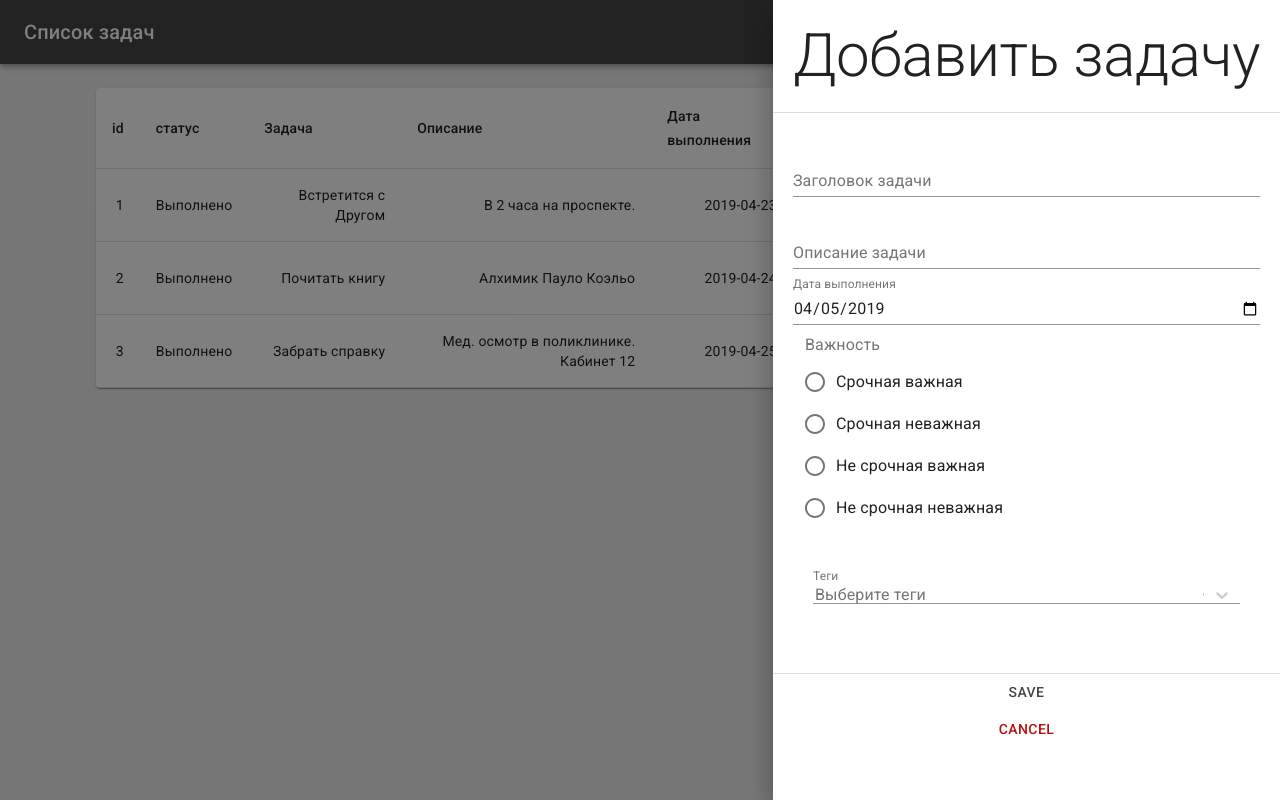
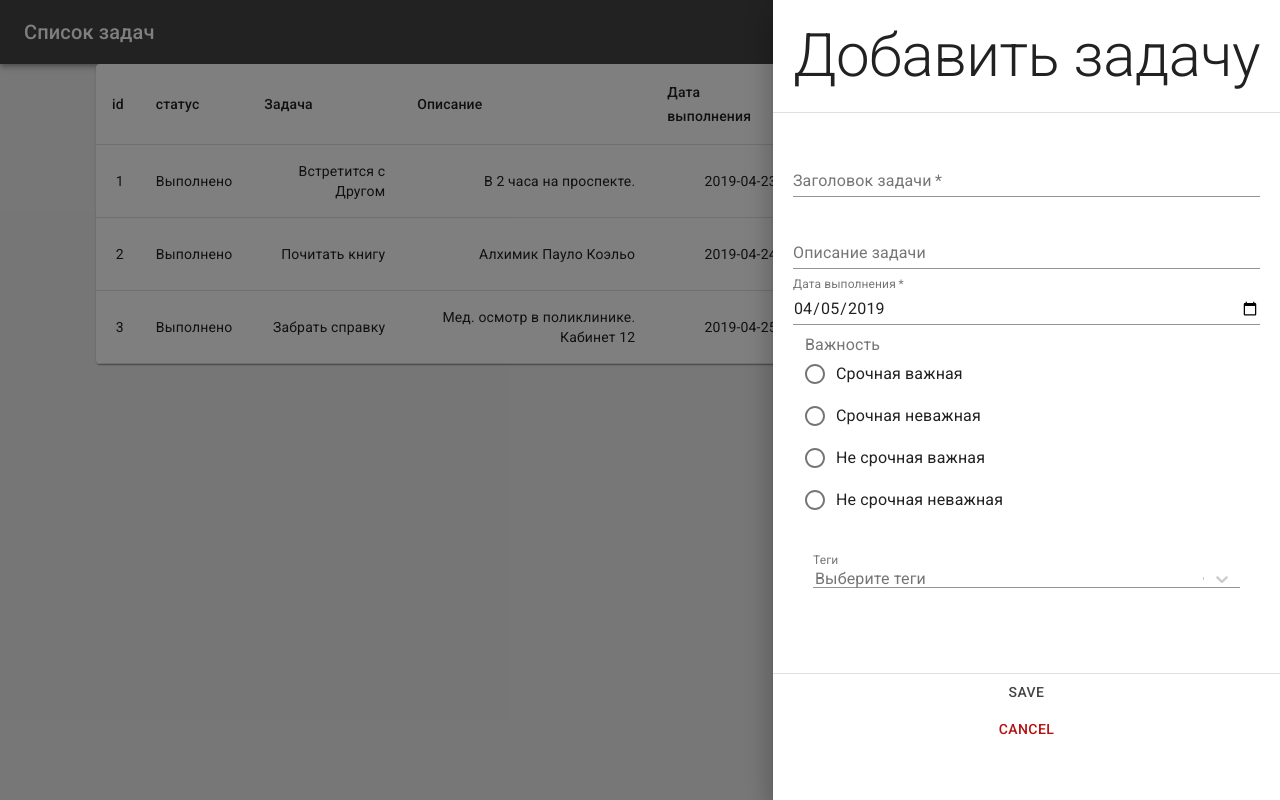
Before and after one commit to usuisora/TodosList, a React (Create React App) app: page / in a window 1280 px wide. Built offline with nearby package versions, Linux system fonts and the light colour scheme.

Commit message:
form setup 4

```diff
--- a/src/App.js
+++ b/src/App.js
@@ -12,6 +12,9 @@ const theme = createMuiTheme({
     },
     secondary: {
       main: '#b71010',
+    },
+    spacing:{
+      unit: '3px'
     }
   },
 }
--- a/src/Provider.js
+++ b/src/Provider.js
@@ -24,6 +24,20 @@ import React,{createContext,useState} from 'react'
         setTodos(newTodos)
     }
 
+
+
+    const addTodo = (arr) =>{
+
+        const newId = todos[todos.length-1].id+1
+        var newtodo = {id:newId,isCompleted: false}
+        console.log(Object.entries(arr))
+        Object.entries(arr).forEach(row=>{
+            newtodo[row[0]] = row[1]
+        })
+        const newTodos = [...todos,newtodo]
+        setTodos(newTodos)
+
+    }
     // const editTodo = (id) =>{
     //     var editTodo = todos.find(todo=>(todo.id===id))
     //     var openSide = true
@@ -32,7 +46,7 @@ import React,{createContext,useState} from 'react'
     // }
 
     return(
-        <MyContext.Provider value = {{todos,deleteTodo,importance}}>
+        <MyContext.Provider value = {{todos,deleteTodo,importance,addTodo}}>
             {props.children}
         </MyContext.Provider>
     )
--- a/src/components/Main/RowData.js
+++ b/src/components/Main/RowData.js
@@ -11,8 +11,8 @@ function RowData({todo,classes}) {
         {newtodo.map(column=>{
           if(column[0]==='isCompleted')
               return (
-                <Fragment>
-                   <TableCell  key = {column[0]} align="right">{column[1]===true? "Выполнено":"Не выполнено"}</TableCell>
+                <Fragment key = {column[0]}>
+                   <TableCell   align="right">{column[1]===true? "Выполнено":"Не выполнено"}</TableCell>
                 </Fragment>
               )
           return  <TableCell  key = {column[0]} align="right">{column[1]}</TableCell>
--- a/src/components/Main/TodosTable.js
+++ b/src/components/Main/TodosTable.js
@@ -7,7 +7,7 @@ import TodosBody from './TodosBody'
 const styles = theme => ({
     root: {
       width: '85%',
-      marginTop: theme.spacing.unit * 3,
+      // marginTop: theme.spacing.unit * 3,
       marginLeft: 'auto',
       marginRight: 'auto',
       overflowX: 'auto'
--- a/src/components/SideBar/SideBar.js
+++ b/src/components/SideBar/SideBar.js
@@ -1,5 +1,5 @@
 import React from 'react'
-import {Button,Typography, Drawer, Divider} from '@material-ui/core'
+import {Typography, Drawer, Divider} from '@material-ui/core'
 import SideForm from './SideForm'
 import { withStyles } from '@material-ui/core/styles';
 import {MyContext} from '../../Provider'
@@ -23,16 +23,10 @@ function SideBar({isSideOpen,setIsSideOpen,classes}) {
             </Typography>
            <Divider/>
            <MyContext.Consumer>
-             {({importance})=>(
-              <SideForm importance={importance}/>
+             {({importance,addTodo})=>(
+              <SideForm importance={importance} addTodo ={addTodo} setIsSideOpen={setIsSideOpen} />
              )}
            </MyContext.Consumer>
-
-           <Divider/>
-
-                <Button  color="primary" >Save</Button>
-                <Button  color="secondary">Cancel</Button>
-
     </Drawer>
   )
 }
--- a/src/components/SideBar/SideForm.js
+++ b/src/components/SideBar/SideForm.js
@@ -1,7 +1,7 @@
-import React,{useState} from 'react'
+import React,{useState, Fragment} from 'react'
 import TextField from '@material-ui/core/TextField';
 import { withStyles,createStyles} from '@material-ui/core/styles';
-import { Divider , FormControl, FormLabel, RadioGroup,FormControlLabel,Radio} from '@material-ui/core';
+import { Divider , FormControl, FormLabel, RadioGroup,FormControlLabel,Radio, Button} from '@material-ui/core';
 import TegsField from './TegsField'
 
 const styles = theme =>createStyles({
@@ -17,30 +17,33 @@ const styles = theme =>createStyles({
       margin: 12
     },
     group: {
-        margin: `${theme.spacing.unit}px 0`,
+        margin: 0
 
     }
 })
-function SideForm({classes,importance}) {
+function SideForm({classes,importance, addTodo,setIsSideOpen}) {
     const initDate = new Date().toISOString().substring(0,10)
+
+    const [tegs, setTegs] = useState('');
     const [newtodo, setNewtodo] = useState([
       {name:''},
       {description:''},
       {date:initDate},
       {importance:importance[0].name},
-      {tegs:''}
+      {tegs: tegs}
     ]);
-
     const handleChange=({target:{value,id}})=>{
        console.log(value,id)
        setNewtodo({...newtodo,[id]:value})
     }
   return (
+    <Fragment>
     <form  className = {classes.root}>
           <TextField
             id="name"
             label="Заголовок задачи"
             margin="normal"
+            required
             onChange={handleChange}
           />
           <TextField
@@ -55,6 +58,7 @@ function SideForm({classes,importance}) {
           id="date"
           label="Дата выполнения"
           type="date"
+          required
           defaultValue={initDate}
           onChange={handleChange}
           InputLabelProps={{
@@ -71,14 +75,18 @@ function SideForm({classes,importance}) {
               >
                 {
                   importance.map(el =>{
-                  return (<FormControlLabel value={el.name} control={<Radio />} label={el.name}  />)
+                    return (<FormControlLabel key = {el.id} value={el.name} control={<Radio />} label={el.name}  />)
                 })
                 }
               </RadioGroup>
           </FormControl>
 
-         <TegsField/>
+          <TegsField  setTegs ={setTegs}/>
       </form>
+     <Divider/>
+        <Button  color="primary" onClick={()=>addTodo(newtodo)} >Save</Button>
+        <Button  color="secondary" onClick={()=>setIsSideOpen(false)}>Cancel</Button>
+</Fragment>
   )
 }
 
--- a/src/components/SideBar/TegsField.js
+++ b/src/components/SideBar/TegsField.js
@@ -42,7 +42,7 @@ const styles = theme => ({
     overflow: 'hidden',
   },
   chip: {
-    margin: `${theme.spacing.unit / 2}px ${theme.spacing.unit / 4}px`,
+    margin: '4px'
   },
   chipFocused: {
     backgroundColor: emphasize(
@@ -51,7 +51,7 @@ const styles = theme => ({
     ),
   },
   noOptionsMessage: {
-    padding: `${theme.spacing.unit}px ${theme.spacing.unit * 2}px`,
+    padding: '3px'
   },
   singleValue: {
     fontSize: 16,
@@ -64,12 +64,12 @@ const styles = theme => ({
   paper: {
     position: 'absolute',
     zIndex: 1,
-    marginTop: theme.spacing.unit,
+    marginTop: '1px',
     left: 0,
     right: 0,
   },
   divider: {
-    height: theme.spacing.unit * 2,
+    height: '2px',
   },
 });
 
@@ -176,6 +176,13 @@ class IntegrationReactSelect extends React.Component {
   };
 
   handleChange = name => value => {
+    const {setTegs} = this.props;
+    const {multi} = this.state;
+    const multiInStr = (!multi) ? '': multi.reduce((sum,next)=>{
+       return [...sum,next.value.toString()]
+    },[])
+         .join(' #');
+    setTegs('#'+multiInStr+'#'+value)
     this.setState({
       [name]: value,
     });
@@ -183,7 +190,7 @@ class IntegrationReactSelect extends React.Component {
   };
 
   render() {
-    const { classes, theme } = this.props;
+    const {setTegs, classes, theme } = this.props;
 
     const selectStyles = {
       input: base => ({
```
Lines whose indentation alone changed are shown as unchanged.
